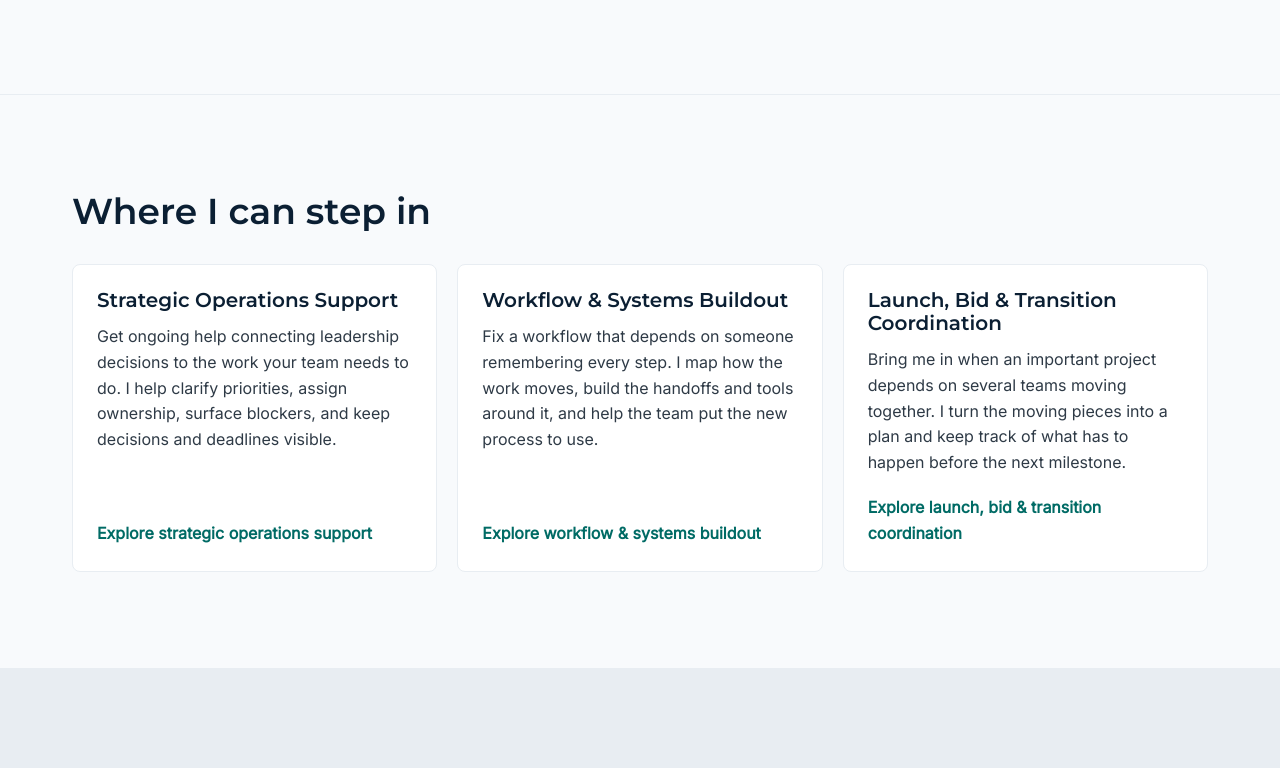
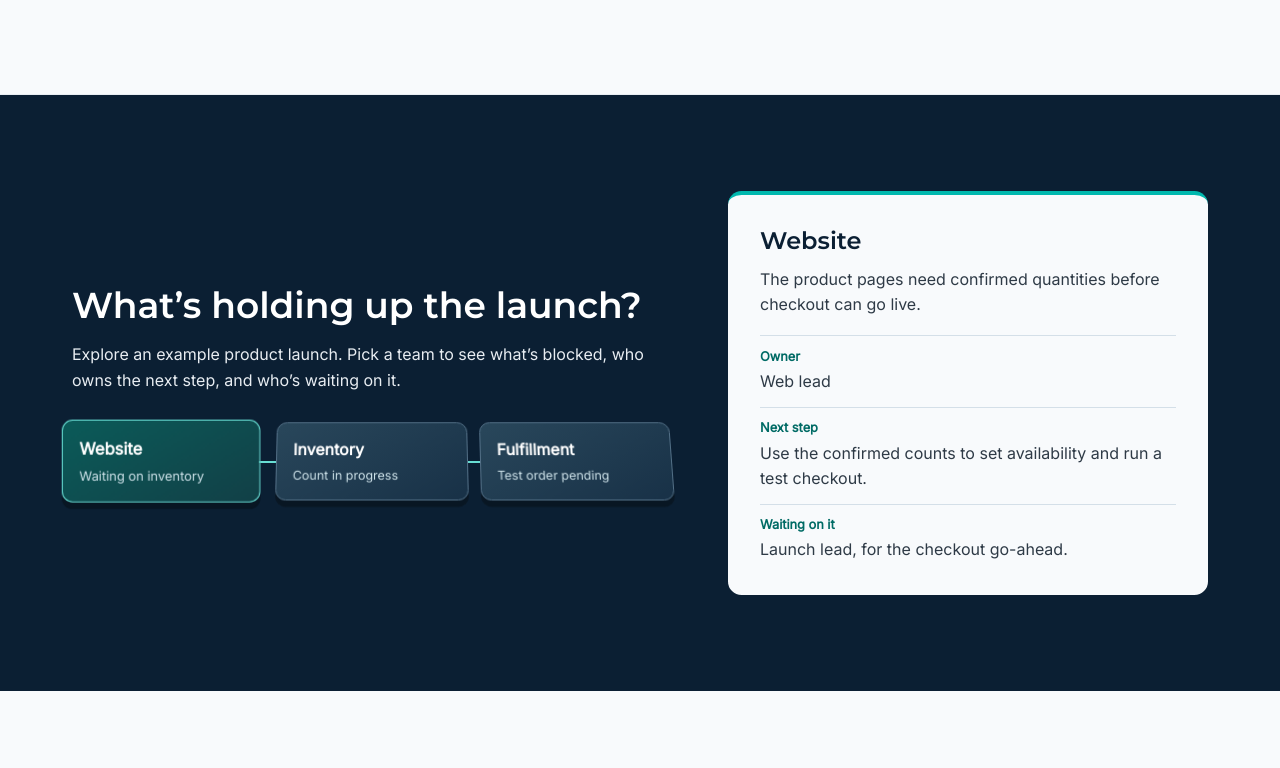
Before and after one commit to SheilaAden/bethadenai-com, a Next.js app: page / in a window 1280 px wide. Shown: the part 731-1499 px from the top of the page. Built offline with nearby package versions, Linux system fonts and the light colour scheme.

Commit message:
Add interactive 3D launch workflow to homepage

```diff
--- a/app/page.tsx
+++ b/app/page.tsx
@@ -3,6 +3,7 @@ import Image from 'next/image'
 import Link from 'next/link'
 import { Container } from '@/components/global/Container'
 import { CTABlock } from '@/components/global/CTABlock'
+import { LaunchWorkflow } from '@/components/global/LaunchWorkflow'
 import { Section } from '@/components/global/Section'
 import { operationsDescription, operationsServices, selectedWork } from '@/lib/operations'
 
@@ -45,6 +46,8 @@ export default function Home() {
         </Container>
       </Section>
 
+      <LaunchWorkflow />
+
       <Section>
         <Container>
           <h2 className="text-3xl md:text-4xl">Where I can step in</h2>
--- /dev/null
+++ b/components/global/LaunchWorkflow.module.css
@@ -0,0 +1,129 @@
+.layout {
+  display: grid;
+  gap: 2rem;
+  align-items: center;
+}
+
+.scene {
+  --depth: 0.4rem;
+  position: relative;
+  display: grid;
+  gap: 0.75rem;
+  margin-top: 1.75rem;
+  perspective: 850px;
+}
+
+.card {
+  position: relative;
+  display: grid;
+  align-content: center;
+  gap: 0.35rem;
+  min-height: 5rem;
+  padding: 0.9rem 1rem;
+  border: 1px solid #537087;
+  border-radius: 0.65rem;
+  background: linear-gradient(150deg, #29475b, #183147);
+  color: white;
+  text-align: left;
+  cursor: pointer;
+  box-shadow: 0 var(--depth) 0 #081623;
+  transition: transform 220ms ease, border-color 220ms ease, background-color 220ms ease;
+}
+
+.card[aria-pressed='true'] {
+  border-color: #68ded4;
+  background: linear-gradient(150deg, #0b5b59, #124047);
+}
+
+.name {
+  font-size: 1rem;
+  font-weight: 600;
+}
+
+.status {
+  color: #d0e4eb;
+  font-size: 0.78rem;
+  line-height: 1.35;
+}
+
+.detail {
+  min-width: 0;
+  padding: clamp(1.3rem, 4vw, 2rem);
+  border-radius: 0.85rem;
+  border-top: 4px solid #00b8ae;
+  background: #f8fafc;
+  color: #0b1f33;
+}
+
+.facts {
+  display: grid;
+  gap: 0.75rem;
+  margin-top: 1.1rem;
+}
+
+.facts div {
+  padding-top: 0.65rem;
+  border-top: 1px solid #d4dfe8;
+}
+
+.facts dt {
+  font-size: 0.8rem;
+  font-weight: 700;
+  color: #006b65;
+}
+
+.facts dd {
+  margin: 0.12rem 0 0;
+  color: #2e3a46;
+}
+
+@media (min-width: 40rem) {
+  .scene {
+    grid-template-columns: repeat(3, minmax(0, 1fr));
+  }
+
+  .scene::before {
+    position: absolute;
+    top: 50%;
+    left: 12%;
+    right: 12%;
+    height: 2px;
+    background: #68ded4;
+    content: '';
+  }
+
+  .card {
+    transform: rotateX(12deg) translateZ(0);
+  }
+
+  .card[aria-pressed='true'] {
+    transform: rotateX(0) translateZ(28px);
+  }
+}
+
+@media (min-width: 64rem) {
+  .layout {
+    grid-template-columns: 1.25fr 1fr;
+    gap: 3.5rem;
+  }
+
+  .detail {
+    min-height: 24rem;
+  }
+}
+
+@media (min-width: 40rem) and (hover: hover) {
+  .card:hover {
+    transform: rotateX(0) translateZ(36px);
+    border-color: #68ded4;
+  }
+}
+
+@media (prefers-reduced-motion: reduce) {
+  .card,
+  .card:hover,
+  .card[aria-pressed='true'] {
+    transform: none;
+    transition: none;
+  }
+}
--- /dev/null
+++ b/components/global/LaunchWorkflow.tsx
@@ -0,0 +1,79 @@
+'use client'
+
+import { useState } from 'react'
+import { Container } from '@/components/global/Container'
+import { Section } from '@/components/global/Section'
+import styles from './LaunchWorkflow.module.css'
+
+const stages = [
+  {
+    name: 'Website',
+    status: 'Waiting on inventory',
+    blocker: 'The product pages need confirmed quantities before checkout can go live.',
+    owner: 'Web lead',
+    next: 'Use the confirmed counts to set availability and run a test checkout.',
+    waiting: 'Launch lead, for the checkout go-ahead.',
+  },
+  {
+    name: 'Inventory',
+    status: 'Count in progress',
+    blocker: 'The warehouse count needs to match the quantities listed for sale.',
+    owner: 'Inventory lead',
+    next: 'Verify launch stock and share the count with the web and fulfillment teams.',
+    waiting: 'Website and fulfillment, for the confirmed quantities.',
+  },
+  {
+    name: 'Fulfillment',
+    status: 'Test order pending',
+    blocker: 'Packing and shipping need to be tested before orders open.',
+    owner: 'Fulfillment lead',
+    next: 'Pack a test order and verify the label, shipping rate, and tracking update.',
+    waiting: 'Launch lead, for confirmation that orders are ready to ship.',
+  },
+]
+
+export function LaunchWorkflow() {
+  const [active, setActive] = useState(0)
+  const stage = stages[active]
+
+  return (
+    <Section background="navy" id="launch-workflow" className="text-white">
+      <Container>
+        <div className={styles.layout}>
+          <div>
+            <h2 className="text-3xl md:text-4xl">What’s holding up the launch?</h2>
+            <p className="mt-4 max-w-xl text-silver">
+              Explore an example product launch. Pick a team to see what’s blocked, who owns the next step, and who’s waiting on it.
+            </p>
+
+            <div className={styles.scene} role="group" aria-label="Launch teams">
+              {stages.map(({ name, status }, index) => (
+                <button
+                  key={name}
+                  type="button"
+                  aria-pressed={index === active}
+                  aria-controls="launch-workflow-detail"
+                  className={styles.card}
+                  onClick={() => setActive(index)}
+                >
+                  <span className={styles.name}>{name}</span>
+                  <span className={styles.status}>{status}</span>
+                </button>
+              ))}
+            </div>
+          </div>
+
+          <div className={styles.detail} id="launch-workflow-detail" aria-live="polite" aria-atomic="true">
+            <h3 className="text-2xl">{stage.name}</h3>
+            <p className="mt-3 text-graphite">{stage.blocker}</p>
+            <dl className={styles.facts}>
+              <div><dt>Owner</dt><dd>{stage.owner}</dd></div>
+              <div><dt>Next step</dt><dd>{stage.next}</dd></div>
+              <div><dt>Waiting on it</dt><dd>{stage.waiting}</dd></div>
+            </dl>
+          </div>
+        </div>
+      </Container>
+    </Section>
+  )
+}
```
